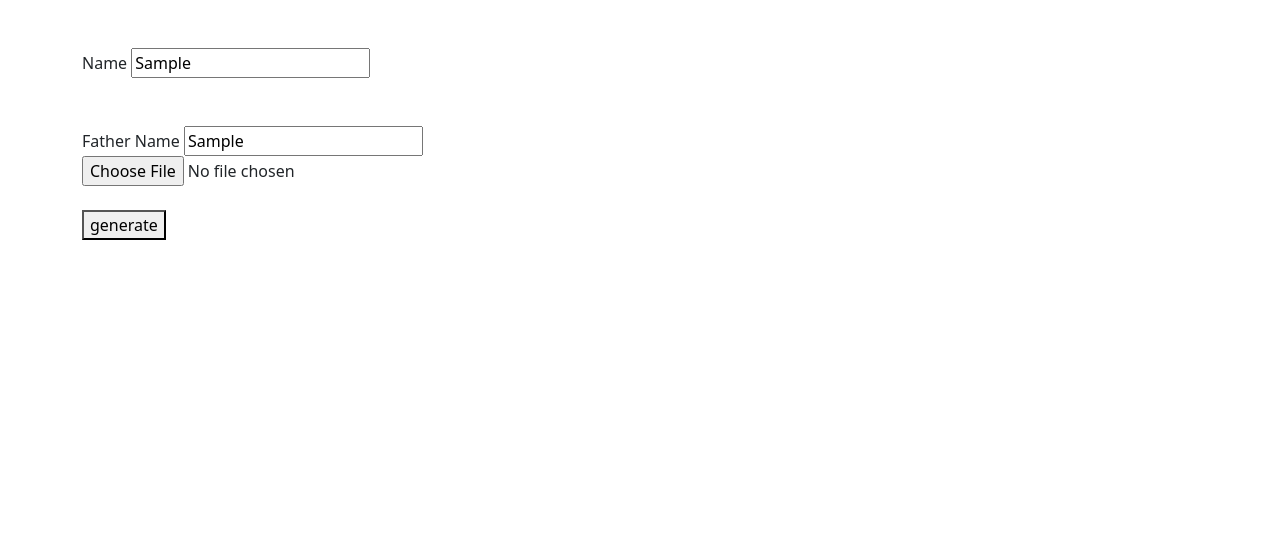
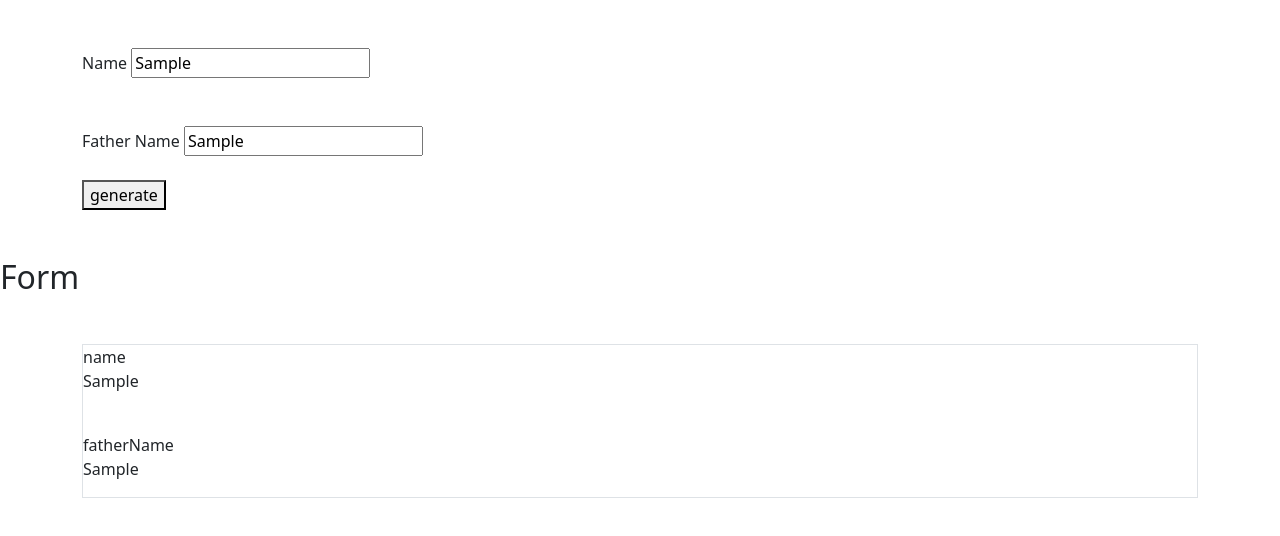
Before and after one commit to Muhammad-Usman08/Project-Form, a plain HTML site: page index.html in a window 1280 px wide. Both pictures are taken after typing "Sample", "Sample" into the empty fields and a click on the button "generate". Drawn offline with nearby package versions, Linux system fonts and the light colour scheme.

Commit message:
A Demo is ready now main work will start

```diff
--- a/app.js
+++ b/app.js
@@ -1,15 +1,13 @@
+
+const name = document.getElementById("name");
+const fatherName = document.getElementById("fatherName");
+const formName = document.getElementById("formName");
+const button = document.getElementById('generate');
+const formFatherName = document.getElementById('formFatherName');
 
 
-let getValue = ()=>{
-    const name  = document.getElementById("name");
-    const fatherName  = document.getElementById("fatherName");
-    const image  = document.getElementById("image");
-    const formName = document.getElementById("formName");
-    console.log(name.value);
-    console.log(fatherName.value);
-    console.log(image.value)
 
+function generate() {
     formName.innerHTML = name.value
-
-
+    formFatherName.innerHTML = fatherName.value
 }
--- a/index.html
+++ b/index.html
@@ -10,19 +10,24 @@
         integrity="sha384-QWTKZyjpPEjISv5WaRU9OFeRpok6YctnYmDr5pNlyT2bRjXh0JMhjY6hW+ALEwIH" crossorigin="anonymous">
 </head>
 
-<body onload="getValue()">
-
+<body>
+    <!-- Information -->
     <div class="container mt-5">
         <span class="">Name</span>
         <input id="name" class="mb-5" type="text"><br>
         <span>Father Name</span>
         <input id="fatherName" type="text"><br>
-        <input id="image" type="file"><br>
-        <button onclick="getValue()" class="mt-4">generate</button>
-
+        <button onclick="generate()" class="mt-4">generate</button>
     </div>
 
-
+ <!-- Form  -->
+ <h2 class="mt-5">Form</h2>
+    <div class="container mt-5">
+        <div class="border" id="formMain">
+            <span>name</span><p id="formName"></p><br>
+            <span>fatherName</span> <p id="formFatherName"></p>
+        </div>
+    </div>
 
      <!-- ====Custom JS Link==== -->
      <script src="app.js"></script>
```
Also changed, not shown: form.html (+1 -6 lines).
